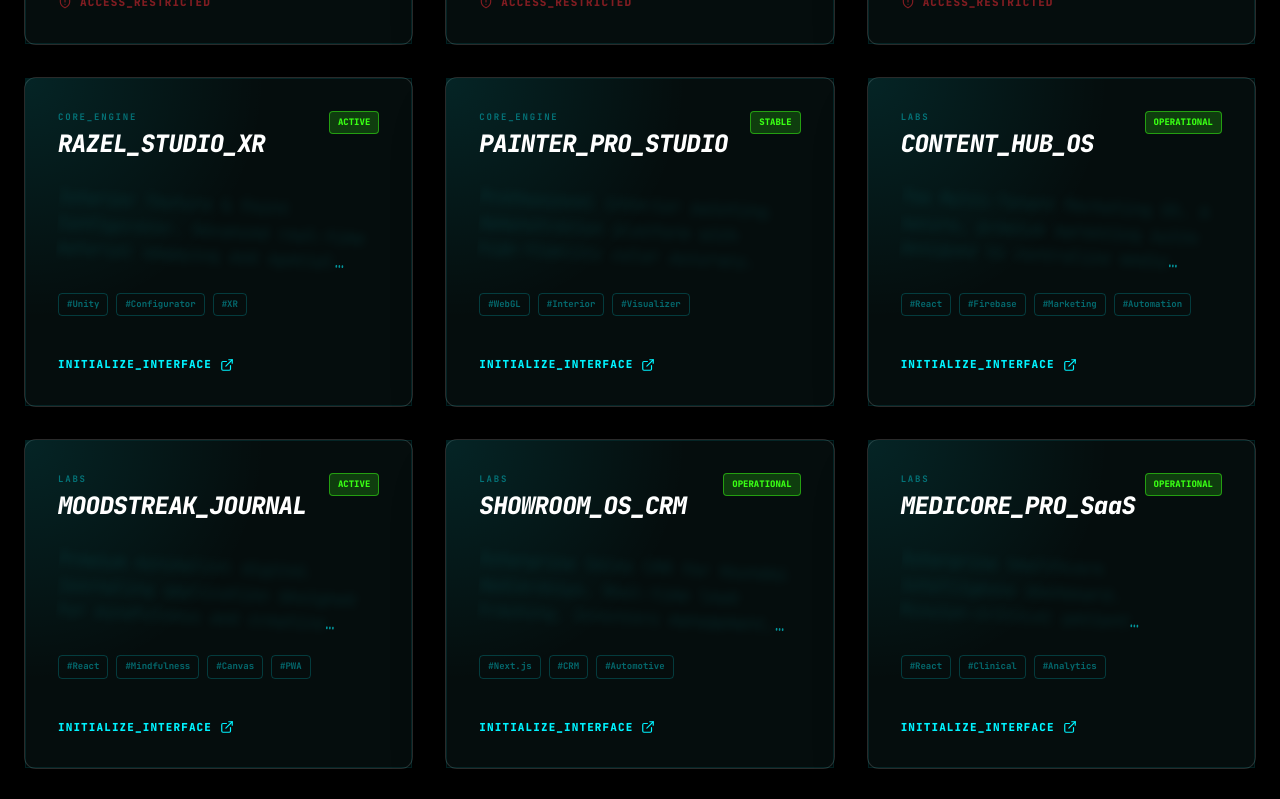
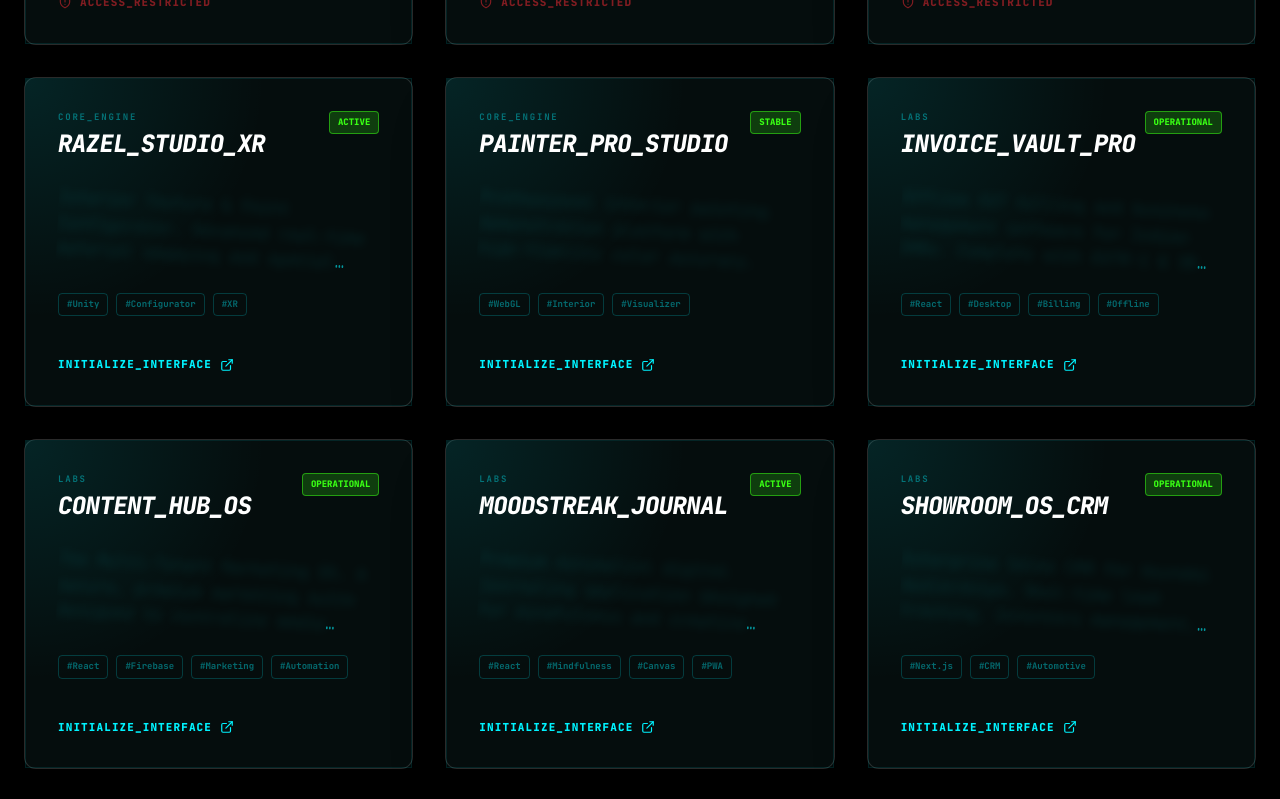
Before and after one commit to razeltech/razeltech, a React (Vite) app: page / in a window 1280 px wide. Shown: the part 2540-3339 px from the top of the page. Built offline with nearby package versions, Linux system fonts and the light colour scheme.

Commit message:
Add InvoiceVault to portfolio projects and CapabilityDeck

```diff
--- a/src/App.jsx
+++ b/src/App.jsx
@@ -64,6 +64,15 @@ const PROJECTS = [
     description: 'Professional interior painting demonstration platform with high-fidelity color accuracy.',
     link: 'https://r2dapps.github.io/PainterProStudio/',
     status: 'STABLE'
+  },
+  {
+    id: 'invoicevault',
+    title: 'INVOICE_VAULT_PRO',
+    type: 'LABS',
+    tags: ['React', 'Desktop', 'Billing', 'Offline'],
+    description: 'Offline GST billing and business management software for Indian SMBs. Complete with GSTR-1 & 3B generation, inventory tracking, and automated ledger management.',
+    link: 'https://razeltech.github.io/InvoiceVaultDemo/',
+    status: 'OPERATIONAL'
   },
   {
     id: 'contenthub',
--- a/src/components/CapabilityDeck.jsx
+++ b/src/components/CapabilityDeck.jsx
@@ -491,8 +491,20 @@ export default function CapabilityDeck() {
                     // Slide 4: SaaS & Web
                     <div className="space-y-4">
 
-                      <div className="grid grid-cols-1 md:grid-cols-3 gap-4">
+                      <div className="grid grid-cols-1 md:grid-cols-2 lg:grid-cols-4 gap-4">
 
+                        <div className="border border-cyber-blue/10 bg-black/45 p-4 rounded-xl relative group hover:border-cyber-blue/30 transition-all flex flex-col gap-3">
+                          <div className="w-full h-24 rounded-lg overflow-hidden border border-cyber-blue/20 bg-black/60 shrink-0">
+                            <img src="./invoicevault.png" alt="InvoiceVault Screenshot" className="w-full h-full object-cover group-hover:scale-105 transition-transform duration-500" />
+                          </div>
+                          <div>
+                            <h4 className="text-xs font-black text-white uppercase italic mb-0.5">INVOICE_VAULT_PRO</h4>
+                            <span className="text-[7px] font-mono text-cyber-blue/40 block tracking-widest uppercase mb-1">Desktop Billing Software</span>
+                            <p className="text-[9px] text-cyber-blue/60 leading-normal uppercase">
+                              Offline GST billing and business management platform. Complete with GSTR-1/3B generation and automated ledger tracking.
+                            </p>
+                          </div>
+                        </div>
                         <div className="border border-cyber-blue/10 bg-black/45 p-4 rounded-xl relative group hover:border-cyber-blue/30 transition-all flex flex-col gap-3">
                           <div className="w-full h-24 rounded-lg overflow-hidden border border-cyber-blue/20 bg-black/60 shrink-0">
                             <img src="./saas_dashboard.png" alt="MediCorePro Screenshot" className="w-full h-full object-cover group-hover:scale-105 transition-transform duration-500" />
@@ -860,7 +872,20 @@ export default function CapabilityDeck() {
 
                 <div style={{ display: 'flex', flexDirection: 'column', gap: '10px' }}>
 
-                  {/* MediCorePro */}
+
+                  {/* InvoiceVault */}
+                  <div style={{ border: '1px solid rgba(0, 243, 255, 0.15)', padding: '6px', borderRadius: '4px', backgroundColor: 'rgba(0,0,0,0.4)' }}>
+                    <div style={{ display: 'flex', justifyContent: 'space-between', alignItems: 'center', marginBottom: '2px' }}>
+                      <span style={{ fontSize: '8.5px', fontWeight: 'bold', color: '#ffffff' }}>INVOICE_VAULT_PRO</span>
+                      <span style={{ fontSize: '6.5px', color: '#39ff14', fontWeight: 'bold' }}>DESKTOP_APP</span>
+                    </div>
+                    <div style={{ width: '100%', height: '36px', borderRadius: '3px', overflow: 'hidden', border: '1px solid rgba(0, 243, 255, 0.2)', marginBottom: '2px' }}>
+                      <img src="./invoicevault.png" alt="InvoiceVault" style={{ width: '100%', height: '100%', objectFit: 'cover' }} />
+                    </div>
+                    <p style={{ fontSize: '7px', color: '#a0aec0', margin: '0', lineHeight: '1.2', textTransform: 'uppercase' }}>
+                      Offline GST billing and business management platform with GSTR-1/3B generation.
+                    </p>
+                  </div>{/* MediCorePro */}
                   <div style={{ border: '1px solid rgba(0, 243, 255, 0.15)', padding: '8px', borderRadius: '4px', backgroundColor: 'rgba(0,0,0,0.4)' }}>
                     <div style={{ display: 'flex', justifyContent: 'space-between', alignItems: 'center', marginBottom: '4px' }}>
                       <span style={{ fontSize: '8.5px', fontWeight: 'bold', color: '#ffffff' }}>MEDICOREPRO SaaS</span>
```
Also changed, not shown: public/invoicevault.png (added).
